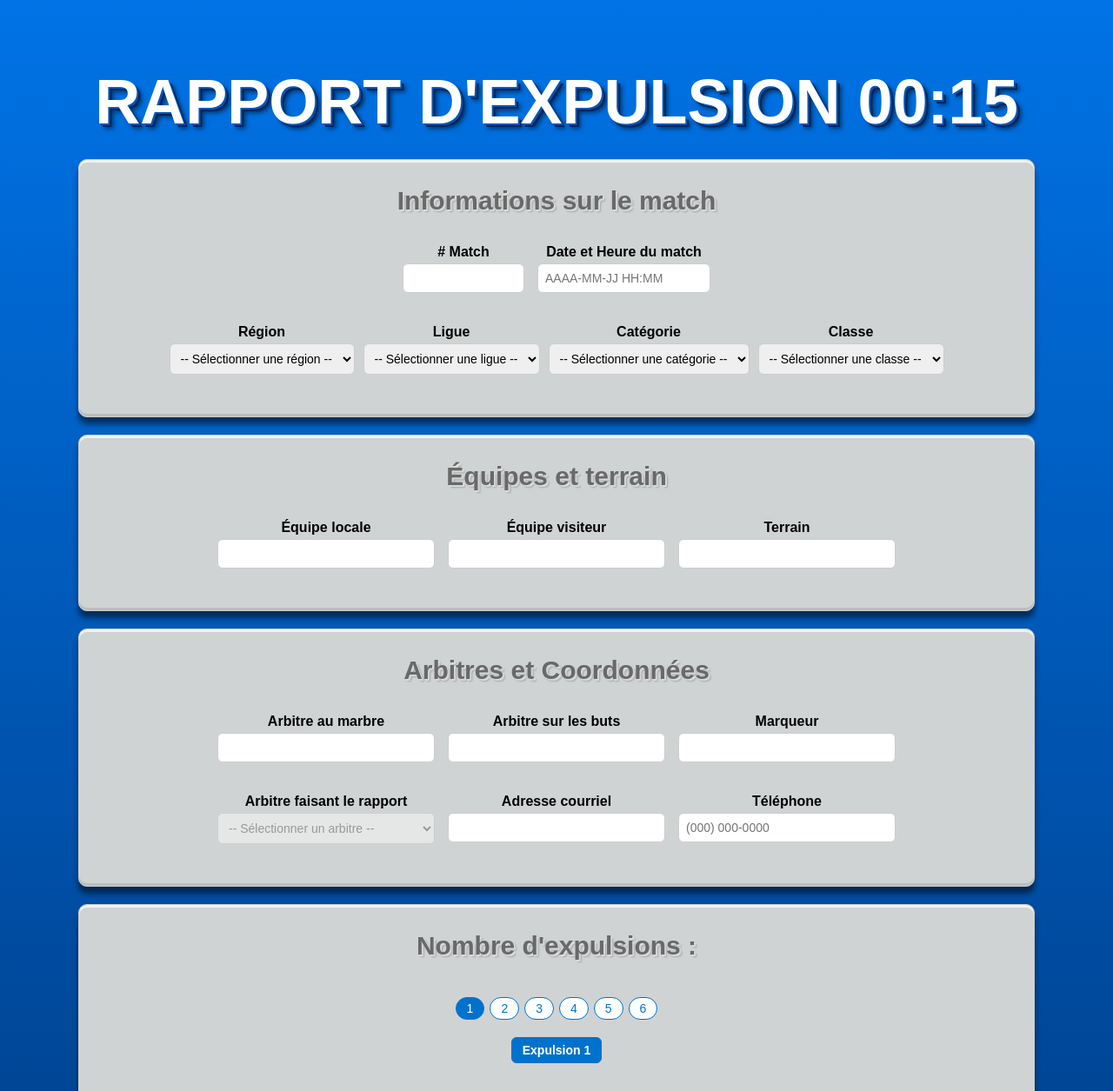
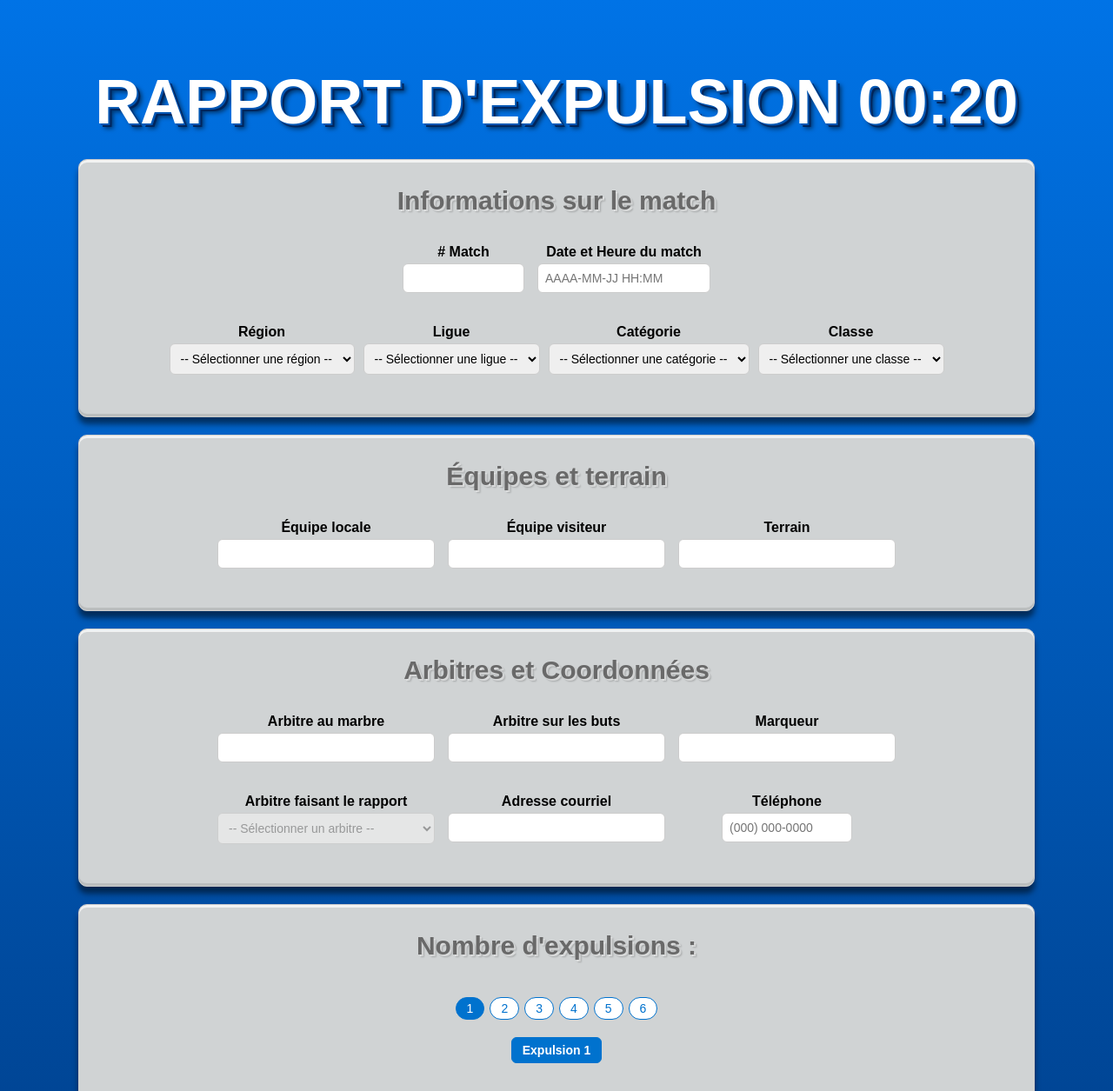
Before and after one commit to Loleduc/RapportExpulsion, a plain HTML site: page index.html in a window 1280 px wide. Shown: the top 1255 px of the page at 87% size. Drawn offline with nearby package versions, Linux system fonts and the light colour scheme.

Commit message:
Add files via upload

```diff
--- a/index.html
+++ b/index.html
@@ -194,6 +194,18 @@ button:hover { background:#0056b3; }
     box-sizing: border-box;
 }
 
+/* 1. Allonger l'adresse courriel */
+#courriel {
+    /* Augmente la largeur maximale de l'input du courriel à 350px */
+    max-width: 350px;
+}
+
+/* 2. Rapetisser le téléphone */
+#telephone {
+    /* Réduit la largeur maximale de l'input du téléphone à 150px (exemple) */
+    max-width: 150px;
+}
+
 .exp-row input,
 .exp-row select {
     width: 100%;
@@ -375,7 +387,7 @@ button:hover { background:#0056b3; }
     <p><strong>Avis :</strong> Ce formulaire est optimisé pour les navigateurs **Chrome** ou **Edge**. Des problèmes d'affichage peuvent survenir avec **Firefox**. L'utilisation d'un navigateur recommandé est fortement suggérée. </p>
 </div>
 
-<h1>RAPPORT D'EXPULSION 00:15 </h1>
+<h1>RAPPORT D'EXPULSION 00:20 </h1>
 
 <form id="rapportForm" novalidate>
 
```
